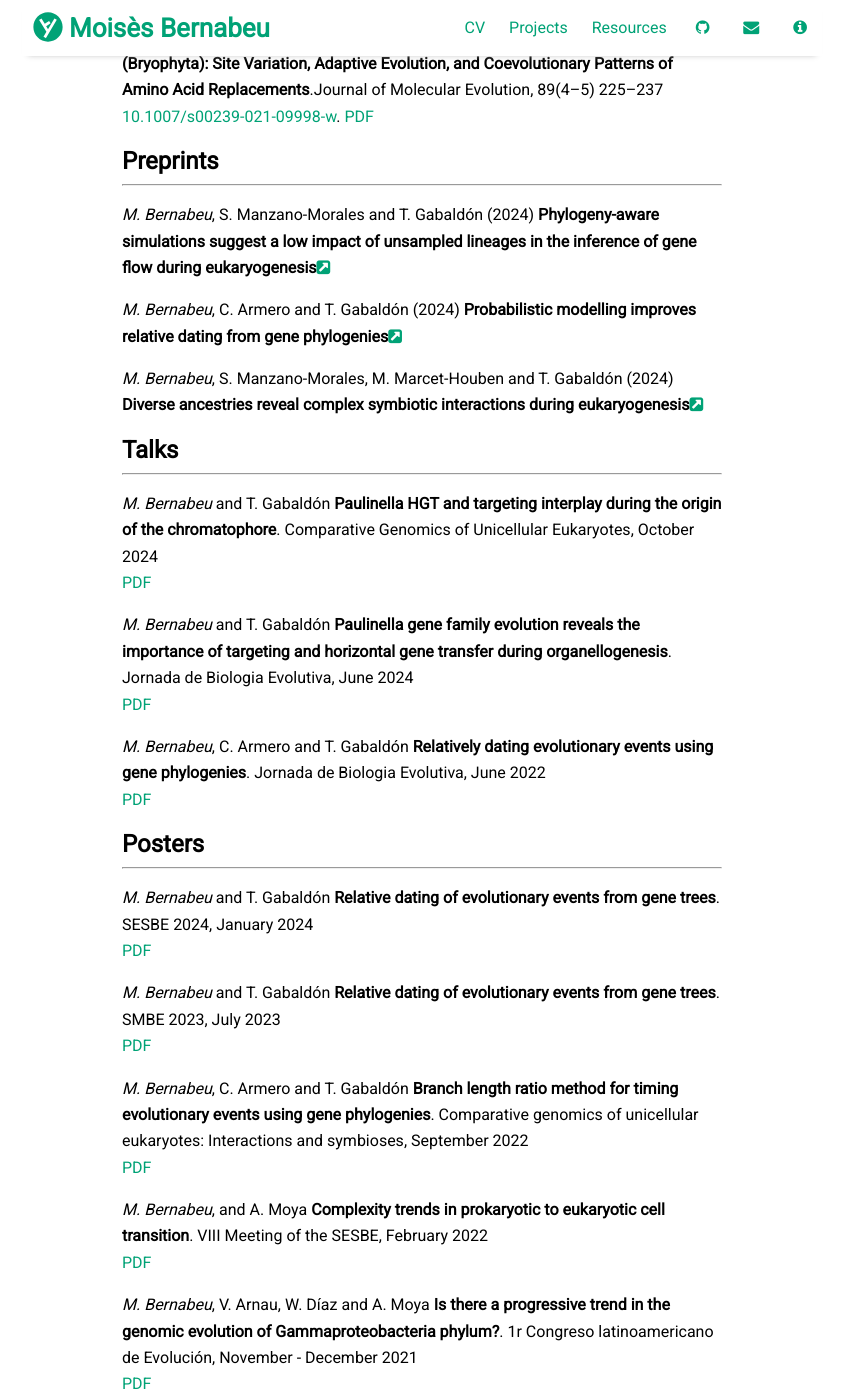
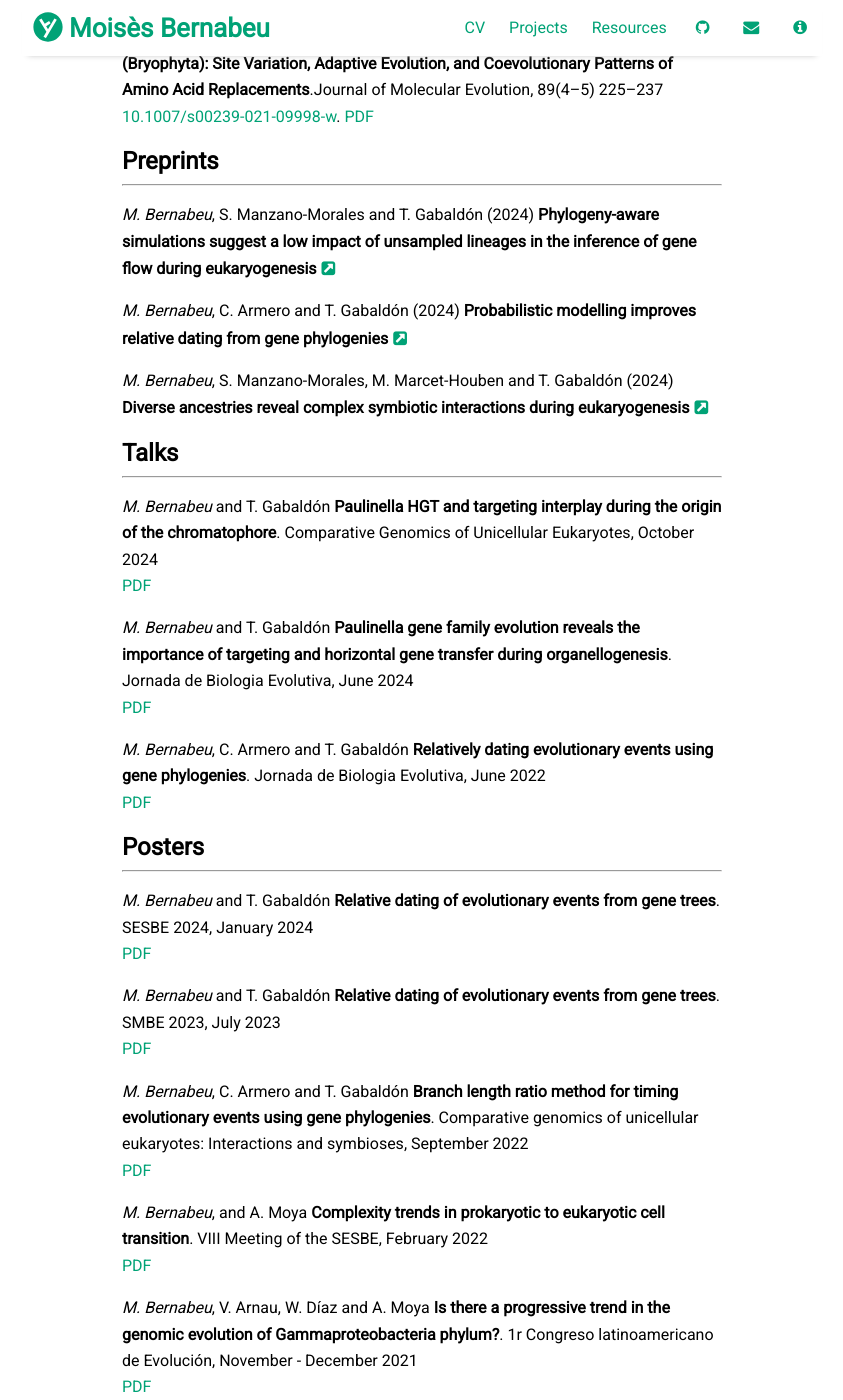
Before and after one commit to moibernabeu/moibernabeu.github.io, a Jekyll site: the page built from pages/cv.md, in a window 1280 px wide and 1400 px high, scrolled down 394 px. Shown: the whole window, without its empty margins (218-1061 px from the left). Built offline with Jekyll 4.4.1, drawn with Linux system fonts in a browser that asks for light colours; nearby versions of some CDN libraries.

Commit message:
test update CV

```diff
--- a/_sass/_social-icons.scss
+++ b/_sass/_social-icons.scss
@@ -15,6 +15,11 @@
 }
 
 .fa-file-pdf-o {
+  padding: 5px;
+  @include social-media-icon($envelope-color, $icon-transition-time);
+}
+
+.fa-external-link-square {
   padding: 5px;
   @include social-media-icon($envelope-color, $icon-transition-time);
 }
```
